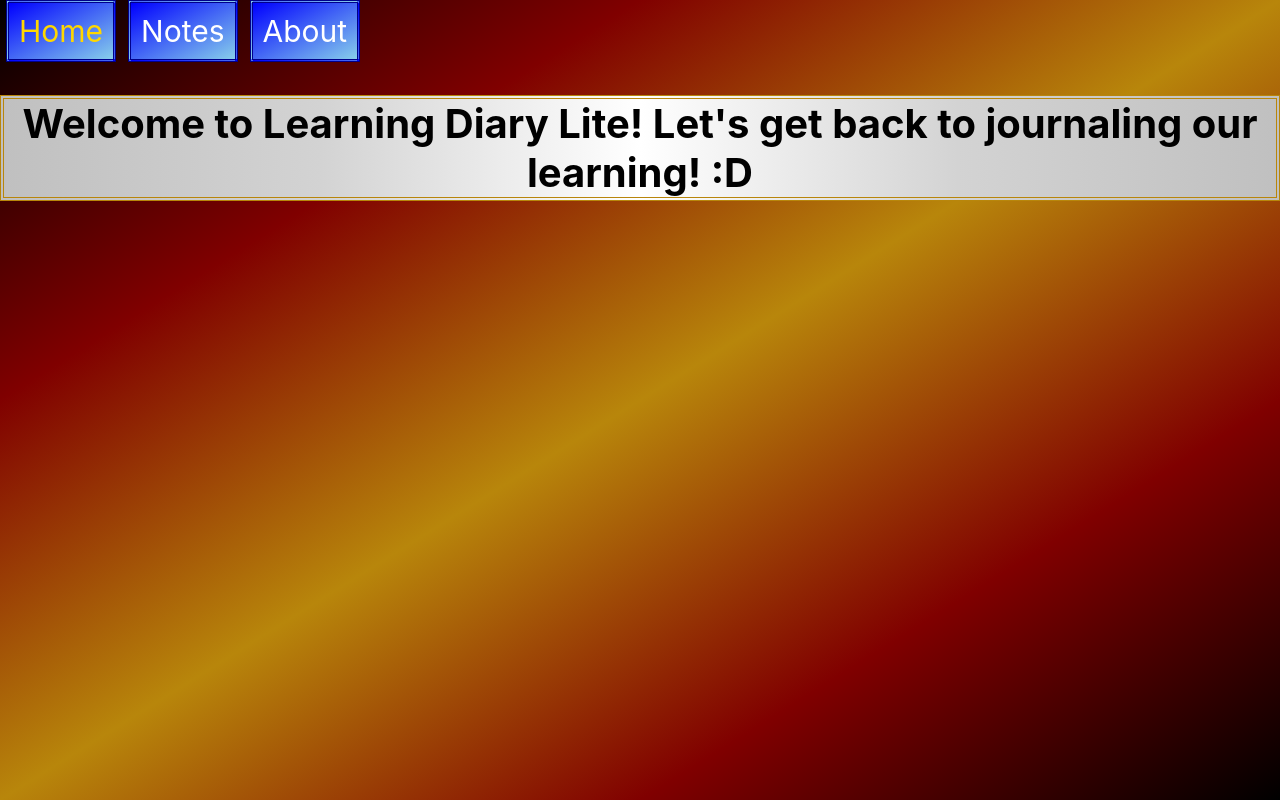
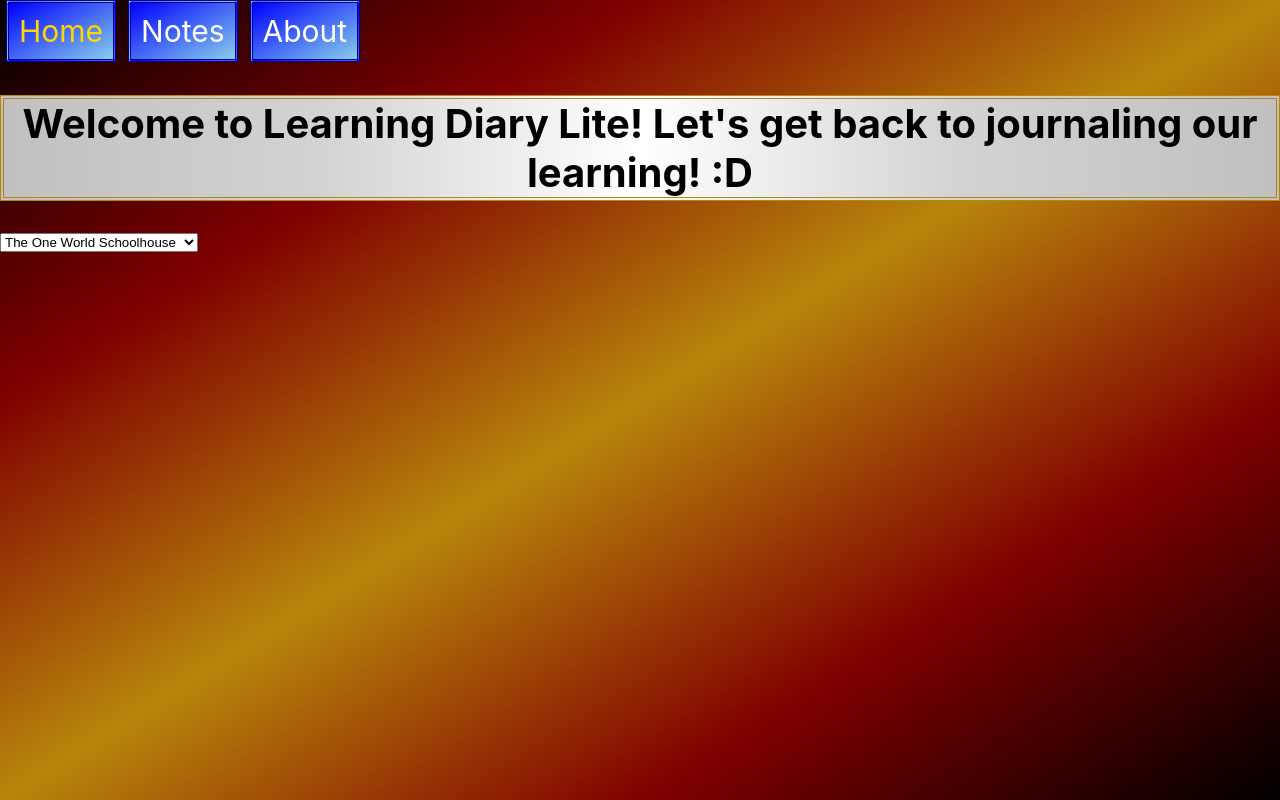
Before and after one commit to adnanian/learning-diary-lite, a React (Create React App) app: page / in a window 1280 px wide. Built offline with nearby package versions, Linux system fonts and the light colour scheme; data requests are answered from the project's data file.

Commit message:
Display entries

```diff
--- a/src/App.js
+++ b/src/App.js
@@ -1,15 +1,27 @@
 import { Outlet } from 'react-router-dom';
 import './App.css';
 import NavBar from './components/NavBar';
+import { useEffect, useState } from 'react';
 
 function App() {
+  useEffect(() => {
+    fetch('http://localhost:3000/entries')
+      .then((response) => response.json())
+      .then((data) => {
+        console.log(data);
+        setEntries(data);
+      });
+  }, []);
+
+
+  const [entries, setEntries] = useState([]);
 
   return (
     <>
       <header>
         <NavBar />
       </header>
-      <Outlet />
+      <Outlet context={entries}/>
     </>
   );
 }
--- a/src/pages/Home.js
+++ b/src/pages/Home.js
@@ -1,11 +1,33 @@
-//import { useState, useEffect} from "react";
+import { useState, useEffect} from "react";
 import "../page-stylesheets/Home.css";
 
 function Home() {
+    useEffect(() => {
+        fetch('http://localhost:3000/entries')
+          .then((response) => response.json())
+          .then((data) => {
+            console.log(data);
+            setEntries(data);
+          });
+      }, []);
+
+
+      const [entries, setEntries] = useState([]);
+
+      const entryList = entries.map((entry) => {
+        return (
+            <option key={entry.id} value={entry.title}>{entry.title}</option>
+        )
+      });
 
     return (
         <main>
             <h1 id="welcome-banner">Welcome to Learning Diary Lite! Let's get back to journaling our learning! :D</h1>
+            <div>
+                <select>
+                    {entryList}
+                </select>
+            </div>
         </main>
     );
 }
```
